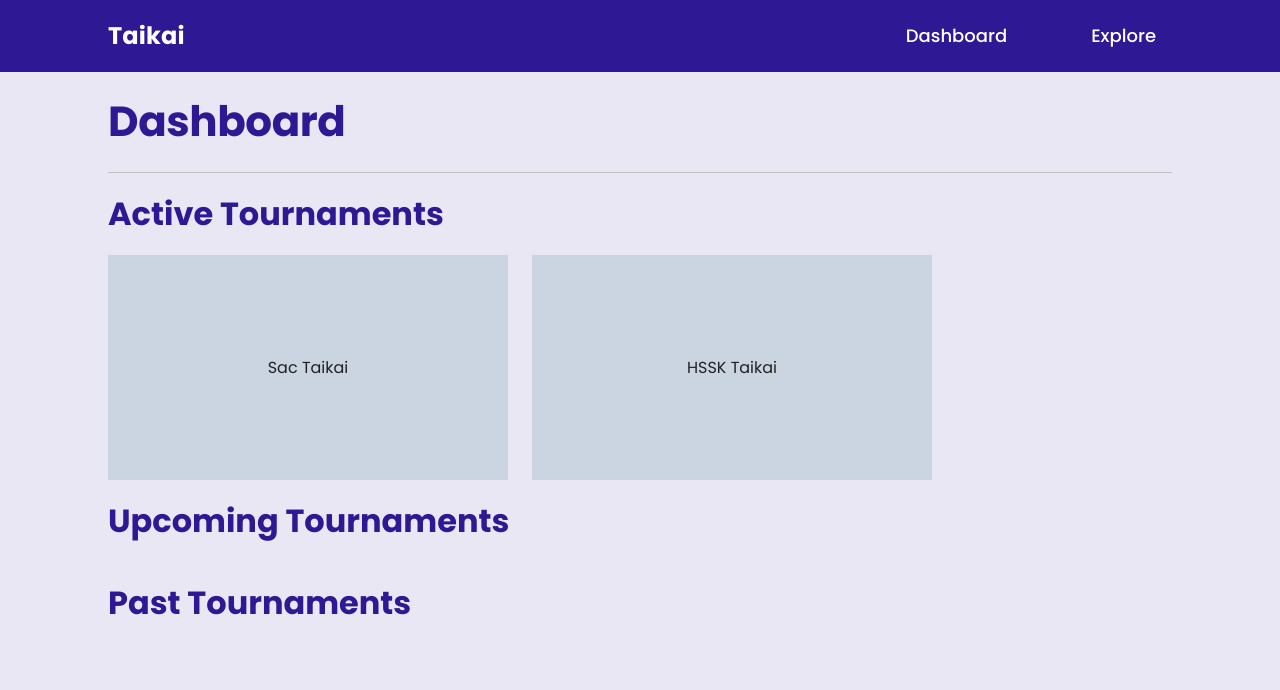
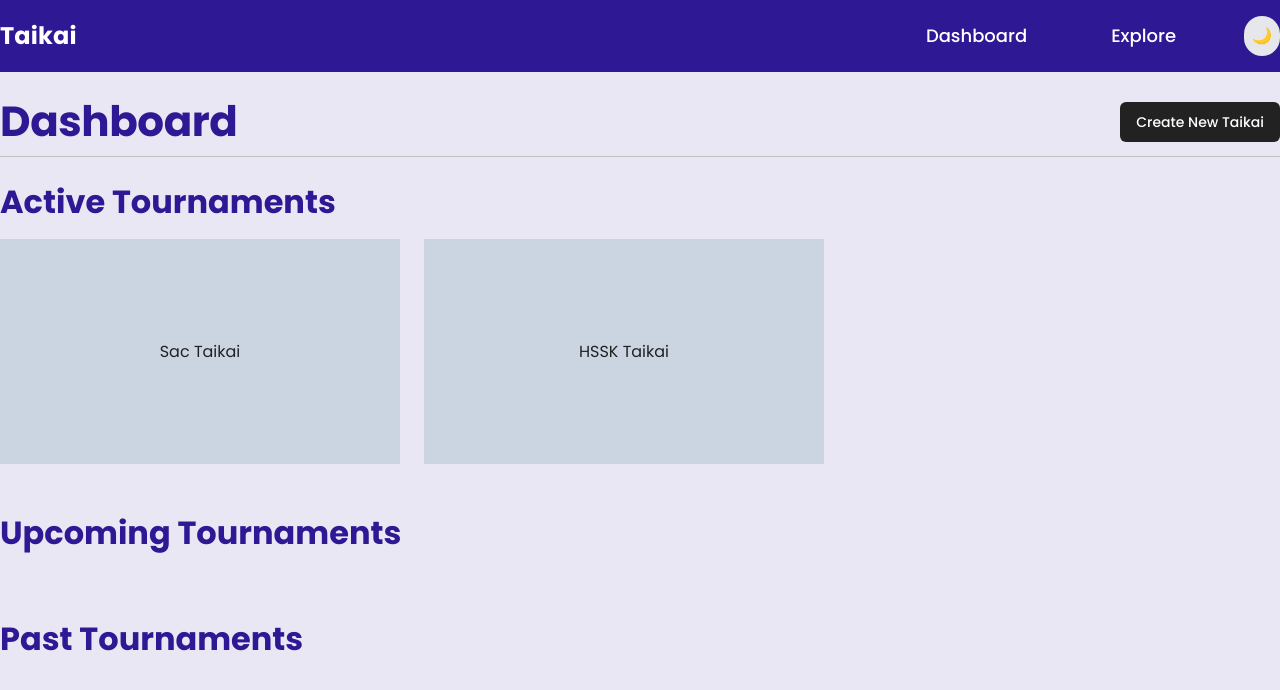
Before and after one commit to s3lven/taikai, a React (Vite) app in the folder frontend/: page /dashboard in a window 1280 px wide. Shown: the top 690 px of the page. Built offline with nearby package versions, Linux system fonts and the light colour scheme.

Commit message:
fix: placed empty dashboard component in center of screen

```diff
--- a/frontend/eslint.config.js
+++ b/frontend/eslint.config.js
@@ -25,6 +25,7 @@ export default tseslint.config(
 		plugins: {
 			"react-hooks": reactHooks,
 			"react-refresh": reactRefresh,
+			react
 		},
 		rules: {
 			...reactHooks.configs.recommended.rules,
@@ -35,5 +36,6 @@ export default tseslint.config(
 			...react.configs.recommended.rules,
 			...react.configs["jsx-runtime"].rules,
 		},
+
 	}
 );
--- a/frontend/src/components/layout/main-layout.tsx
+++ b/frontend/src/components/layout/main-layout.tsx
@@ -7,9 +7,14 @@ const MainLayout = () => {
 
 	return (
 		<div className={isDarkMode ? "dark" : ""}>
-			<div className={`w-screen h-full transition-colors duration-300 font-poppins`}>
+			<div
+				className={`w-screen min-h-screen flex flex-col transition-colors duration-300 font-poppins`}
+			>
 				<Navbar />
-				<Outlet />
+				{/* <div className="flex-1"> */}
+
+					<Outlet />
+				{/* </div> */}
 			</div>
 		</div>
 	);
--- a/frontend/src/components/layout/nav-bar.tsx
+++ b/frontend/src/components/layout/nav-bar.tsx
@@ -1,4 +1,3 @@
-import React from "react";
 import { Link } from "react-router-dom";
 import {
 	NavigationMenu,
@@ -7,6 +6,7 @@ import {
 	NavigationMenuLink,
 	navigationMenuTriggerStyle,
 } from "../ui/navigation-menu";
+import { DarkModeToggle } from "../dark-mode/dark-toggle";
 
 interface NavLinkType {
 	name: string;
@@ -43,7 +43,7 @@ const NavLink = ({ name, to }: NavLinkType) => {
 const Navbar = () => {
 	return (
 		<nav className="bg-figma_dark h-[72px] w-full">
-			<div className="flex h-full items-center justify-between px-[108px] py-2">
+			<div className="flex h-full items-center justify-between w-full py-2 max-w-screen-2xl mx-auto">
 				<Link to="/" className="flex h-full items-center justify-center">
 					<p className="font-poppins text-2xl font-bold leading-6 tracking-[0.15px] text-white">
 						Taikai
@@ -54,6 +54,7 @@ const Navbar = () => {
 						{navlinks.map((link) => (
 							<NavLink key={link.name} name={link.name} to={link.to} />
 						))}
+						<DarkModeToggle />
 					</NavigationMenuList>
 				</NavigationMenu>
 			</div>
--- a/frontend/src/features/dashboard/components/bracket-dialog.tsx
+++ b/frontend/src/features/dashboard/components/bracket-dialog.tsx
@@ -62,7 +62,7 @@ const BracketDialog = ({ tournament }: BracketDialogProps) => {
 				<DialogHeader className="border-b border-white pb-2 space-y-4">
 					<DialogTitle>{tournament.name}</DialogTitle>
 					<DialogDescription className="text-white">
-						Select a tournament below
+						Select a bracket below
 					</DialogDescription>
 				</DialogHeader>
 				<div
--- a/frontend/src/features/dashboard/components/dashboard-content.tsx
+++ b/frontend/src/features/dashboard/components/dashboard-content.tsx
@@ -6,7 +6,7 @@ import { dummyTournamentData } from "@/types";
 const DashboardContent = () => {
 	const [tournamentData] = useState(dummyTournamentData);
 	return tournamentData.length > 0 ? (
-		<div className="w-full flex flex-col gap-5">
+		<div className="w-full flex flex-col gap-12 pt-6">
 			<DashboardSection tournamentData={tournamentData} status="Active" />
 			<DashboardSection tournamentData={tournamentData} status="Upcoming" />
 			<DashboardSection tournamentData={tournamentData} status="Past" />
--- a/frontend/src/features/dashboard/components/dashboard-section.tsx
+++ b/frontend/src/features/dashboard/components/dashboard-section.tsx
@@ -11,7 +11,7 @@ const DashboardSection = ({
 	status,
 }: DashboardSectionProps) => {
 	return (
-		<>
+		<div className="space-y-4">
 			{/* Header */}
 			<div className="w-full flex justify-between">
 				<h1 className="text-headline text-figma_dark">{status} Tournaments</h1>
@@ -28,7 +28,7 @@ const DashboardSection = ({
 						</div>
 					))}
 			</div>
-		</>
+		</div>
 	);
 };
 
--- a/frontend/src/features/dashboard/components/empty-dashboard.tsx
+++ b/frontend/src/features/dashboard/components/empty-dashboard.tsx
@@ -3,7 +3,7 @@ import { Button } from '@/components/ui/button'
 
 const EmptyDashboard = () => {
     return (
-      <div className="h-full flex flex-col items-center justify-center gap-4">
+      <div className="flex flex-col items-center justify-center gap-4 h-full flex-1">
         <h1 className="text-figma_dark text-title">There&apos;s nothing here!</h1>
         <h1 className="text-figma_dark text-title">Let&apos;s fix that.</h1>
         <Button
--- a/frontend/src/features/dashboard/dashboard-page.tsx
+++ b/frontend/src/features/dashboard/dashboard-page.tsx
@@ -1,5 +1,7 @@
+import { Button } from "@/components/ui/button";
 import { Skeleton } from "@/components/ui/skeleton";
 import React, { Suspense } from "react";
+import { Link } from "react-router-dom";
 const LazyDashboardContent = React.lazy(
 	() => import("./components/dashboard-content")
 );
@@ -20,11 +22,14 @@ const DashboardLoading = () => {
 
 const DashboardPage = () => {
 	return (
-		<div className="flex flex-col gap-5 pb-8 px-[108px]">
-			<div className="w-full py-6 border-b border-figma_neutral5">
+		<div className="pb-8 max-w-screen-2xl mx-auto w-full flex-1 flex flex-col ">
+			<div className="w-full pt-6 pb-2 border-b border-figma_neutral5 flex justify-between items-center">
 				<h1 className="text-figma_dark text-title">Dashboard</h1>
+
+				<Button className="bg-figma_shade2 hover:bg-figma_shade2/90 text-white transition-transform hover:scale-105 duration-300" asChild>
+					<Link to="/new">Create New Taikai</Link>
+				</Button>
 			</div>
-
 
 			<Suspense fallback={<DashboardLoading />}>
 				<LazyDashboardContent />
```
Also changed, not shown: 1 other file (tests, documents, lock files or other folders).
